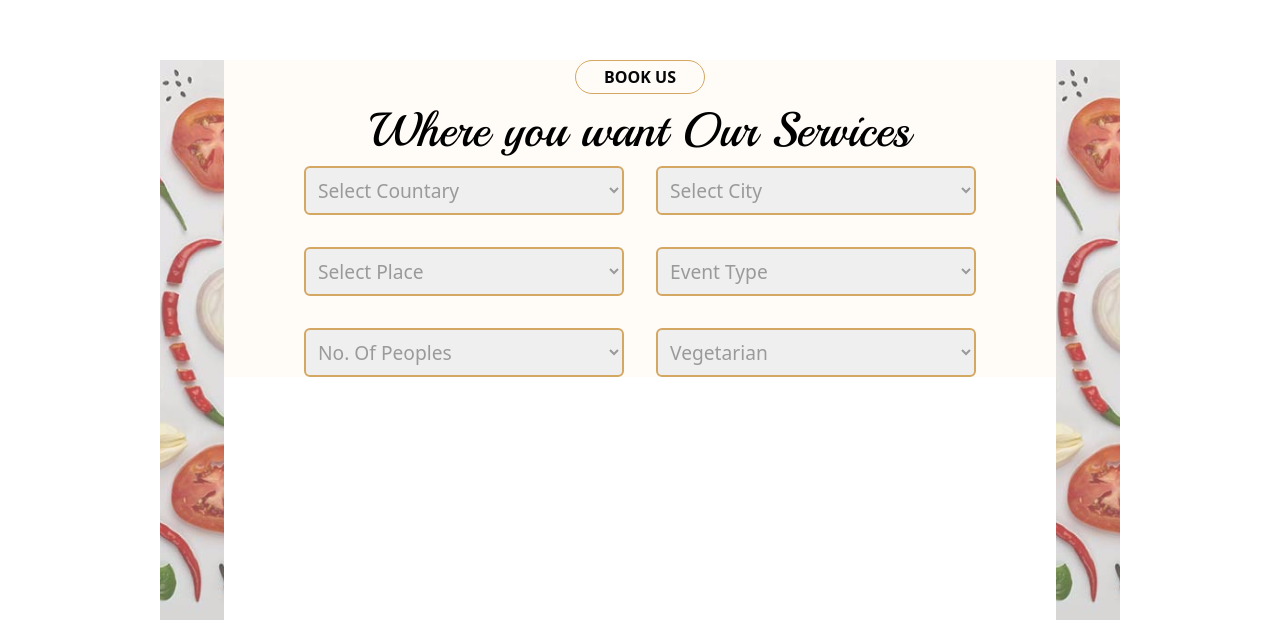
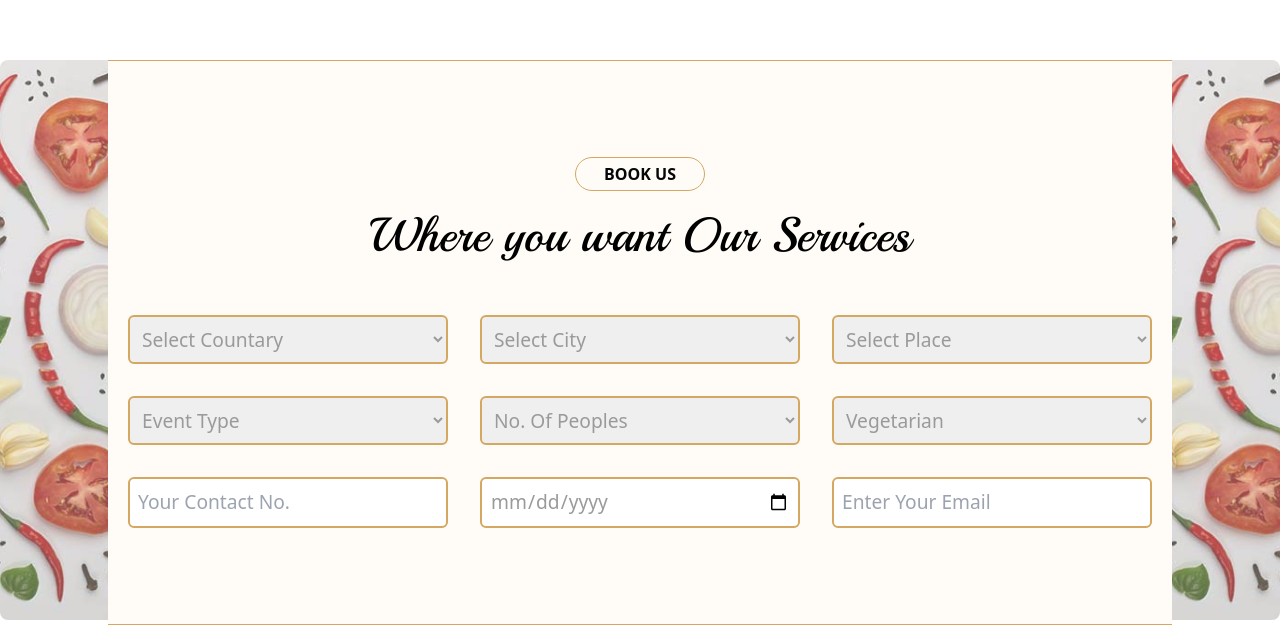
Before and after one commit to chwaleed/Resturant_Website, a React (Vite) app: page / in a window 1280 px wide. Shown: the part 6237-6862 px from the top of the page. Built offline with nearby package versions, Linux system fonts and the light colour scheme.

Commit message:
Book us page ready

```diff
--- a/src/pages/Book Us/Booking.jsx
+++ b/src/pages/Book Us/Booking.jsx
@@ -4,24 +4,24 @@ import Button2 from "../../compnents/button2";
 
 function Booking() {
   return (
-    <div className="mt-[8rem]  px-[10rem]">
-      <div className="flex  justify-center ">
-        <div className="w-[10rem]  bg-light h-[35rem]">
+    <div className="mt-[8rem] flex justify-center   ">
+      <div className="flex lg:w-[90rem] justify-center ">
+        <div className="w-[20rem] rounded-l-lg  overflow-hidden  bg-light h-[35rem]">
           <img
             src={background}
             className="object-cover opacity-70 w-full h-full "
             alt=""
           />
         </div>
-        <div className="bg-light flex flex-col items-center  h-full">
-          <div className="flex flex-col items-center">
+        <div className="bg-light border-y-primary border-y-[1px]  gap-11 flex flex-col items-center py-24  h-full">
+          <div className="flex flex-col gap-2 items-center">
             <Button2 text={"BOOK US"} x={"px-7"} y={"py-1"} />
             <h1 className="text-[3rem] font-heading ">
               Where you want Our Services
             </h1>
           </div>
           <div className="flex gap-8 justify-center flex-wrap">
-            <select className="border-[2px] rounded-md outline-solid outline-[2rem] outline-primary text-secondary border-solid border-primary px-2 text-[1.2rem] w-[20rem] py-2 ">
+            <select className="border-[2px]  rounded-md outline-solid outline-[2rem] outline-primary text-secondary border-solid border-primary px-2 text-[1.2rem] w-[20rem] py-2 ">
               <option value="" className="border-primary">
                 Select Countary
               </option>
@@ -35,7 +35,7 @@ function Booking() {
                 India
               </option>
             </select>
-            <select className="border-[2px] rounded-md outline-solid outline-[2rem] outline-primary text-secondary border-solid border-primary px-2 text-[1.2rem] w-[20rem] py-2 ">
+            <select className="border-[2px]   rounded-md outline-solid outline-[2rem] outline-primary text-secondary border-solid border-primary px-2 text-[1.2rem] w-[20rem] py-2 ">
               <option value="" className="border-primary">
                 Select City
               </option>
@@ -49,7 +49,7 @@ function Booking() {
                 India
               </option>
             </select>
-            <select className="border-[2px] rounded-md outline-solid outline-[2rem] outline-primary text-secondary border-solid border-primary px-2 text-[1.2rem] w-[20rem] py-2 ">
+            <select className="border-[2px]  rounded-md outline-solid outline-[2rem] outline-primary text-secondary border-solid border-primary px-2 text-[1.2rem] w-[20rem] py-2 ">
               <option value="" className="border-primary">
                 Select Place
               </option>
@@ -106,9 +106,23 @@ function Booking() {
                 Non Vegetarian
               </option>
             </select>
+            <input
+              type="text"
+              placeholder="Your Contact No."
+              className="border-[2px] rounded-md outline-solid outline-[2rem] outline-primary text-secondary border-solid border-primary px-2 text-[1.2rem] w-[20rem] py-2 "
+            />
+            <input
+              type="date"
+              className="border-[2px] rounded-md outline-solid outline-[2rem] outline-primary text-secondary border-solid border-primary px-2 text-[1.2rem] w-[20rem] py-2 "
+            />
+            <input
+              type="text"
+              placeholder="Enter Your Email"
+              className="border-[2px] rounded-md outline-solid outline-[2rem] outline-primary text-secondary border-solid border-primary px-2 text-[1.2rem] w-[20rem] py-2 "
+            />
           </div>
         </div>
-        <div className="w-[10rem]  bg-light h-[35rem]">
+        <div className="w-[20rem] rounded-r-lg overflow-hidden  bg-light h-[35rem]">
           <img
             src={background}
             className="object-cover opacity-70 w-full h-full "
```
